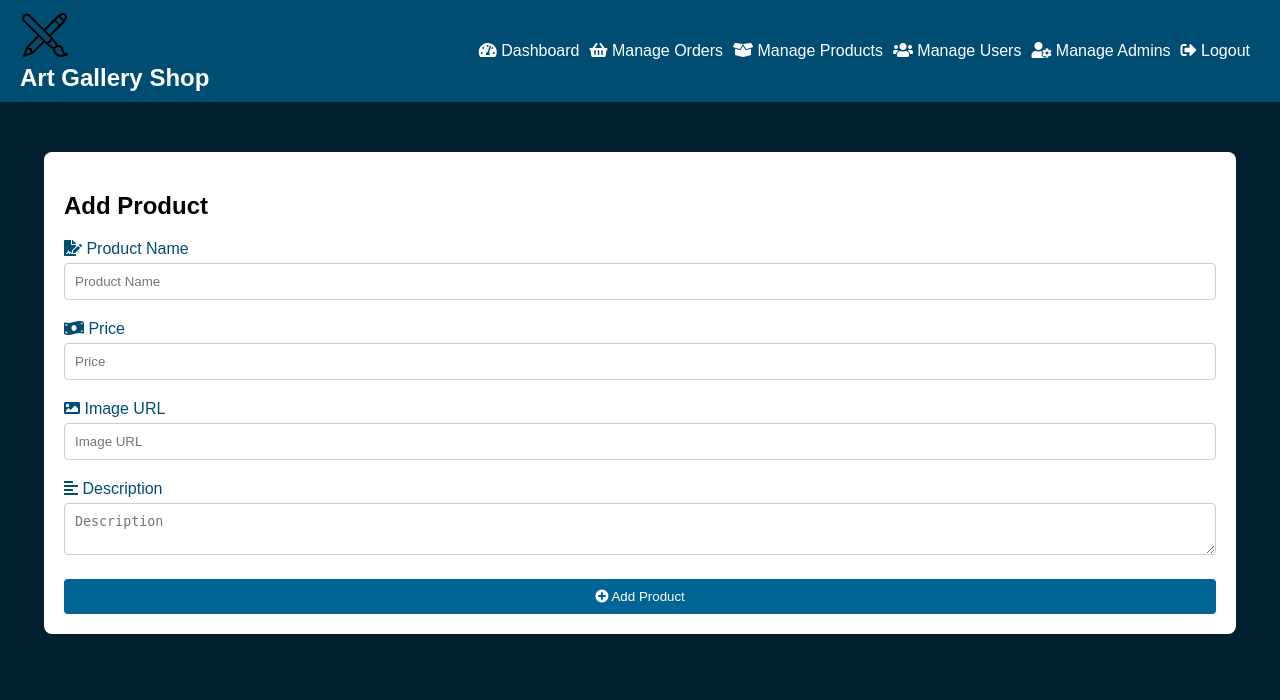
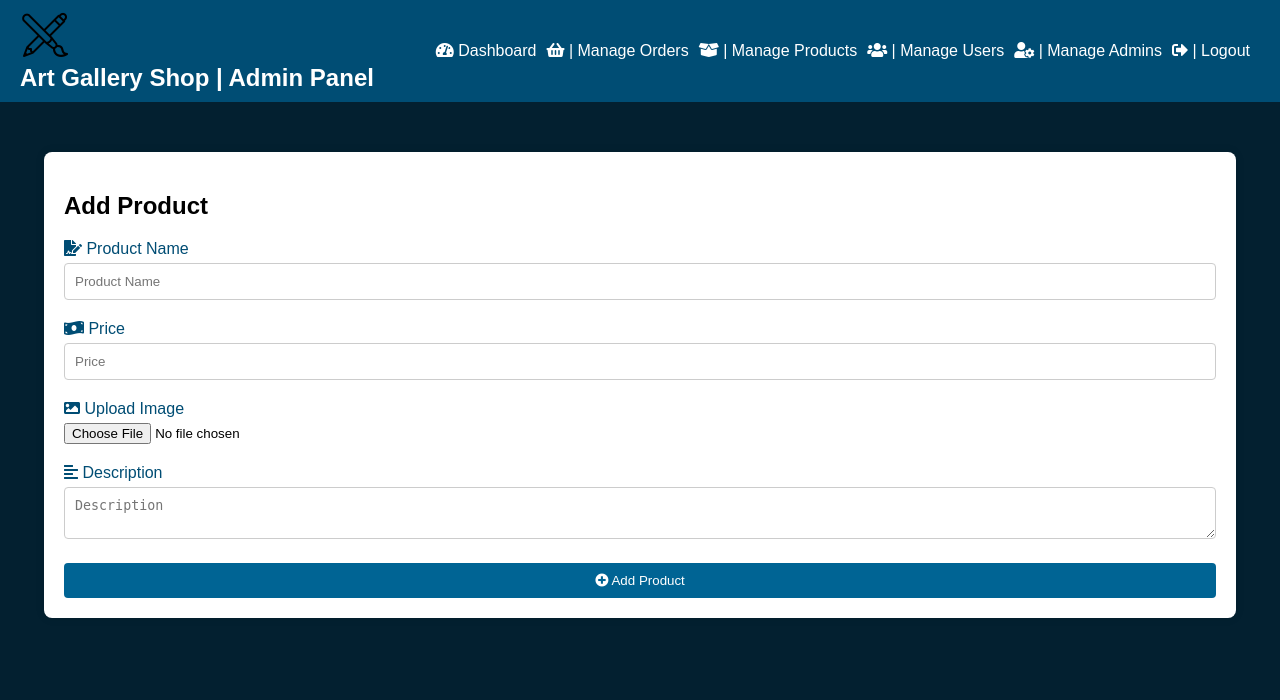
Before and after one commit to ashutosh989052/art_gallery_shop, a PHP site: page /admin/add_product.php in a window 1280 px wide. Shown: the top 700 px of the page. Run offline with PHP 8.4, Linux system fonts and the light colour scheme; a user stored in the database is signed in; some libraries are stand-ins or nearby versions.

Commit message:
modified:   admin/add_product.php 	modified:   admin/generate_pdf_II.php 	modified:   admin/navbar.php 	modified:   bill.php 	modified:   cart.php 	modified:   generate_pdf_II.php 	new file:   images/pexels-steve-4371628.jpg 	modified:   order_history.php

```diff
--- a/admin/add_product.php
+++ b/admin/add_product.php
@@ -10,17 +10,43 @@ if (!isset($_SESSION['admin_logged_in'])) {
 if ($_SERVER["REQUEST_METHOD"] == "POST") {
     $name = $_POST['name'];
     $price = $_POST['price'];
-    $image = $_POST['image'];
     $description = $_POST['description'];
 
-    $sql = "INSERT INTO products (name, price, image, description) VALUES ('$name', '$price', '$image', '$description')";
+    // File upload handling
+    $target_dir = "../images/";  // Folder where images will be stored
+    $image_name = basename($_FILES["image"]["name"]); // Get only file name
+    $target_file = $target_dir . $image_name;
+    $imageFileType = strtolower(pathinfo($target_file, PATHINFO_EXTENSION));
+    $file_size = $_FILES["image"]["size"];
+
+    // Allowed file types
+    $allowed_types = ["jpg", "jpeg", "png", "gif"];
+    $max_file_size = 2 * 1024 * 1024; // 2MB in bytes
+
+    // Validate file type and size
+    if (in_array($imageFileType, $allowed_types)) {
+        if ($file_size <= $max_file_size) {
+            if (move_uploaded_file($_FILES["image"]["tmp_name"], $target_file)) {
+                // Save only the image file name in the database
+                $sql = "INSERT INTO products (name, price, image, description) VALUES ('$name', '$price', '$image_name', '$description')";
+
                 if ($conn->query($sql) === TRUE) {
                     echo "New product added successfully";
                 } else {
                     echo "Error: " . $sql . "<br>" . $conn->error;
                 }
+            } else {
+                echo "Error uploading file.";
+            }
+        } else {
+            echo "File size must be 2 MB or smaller.";
+        }
+    } else {
+        echo "Invalid file type. Only JPG, JPEG, PNG, and GIF are allowed.";
+    }
 }
 ?>
+
 
 <!DOCTYPE html>
 <html lang="en">
@@ -38,7 +64,7 @@ if ($_SERVER["REQUEST_METHOD"] == "POST") {
 <?php include 'navbar.php'; ?>
     <div class="products-container">
         <h2>Add Product</h2>
-        <form action="add_product.php" method="post">
+        <form action="add_product.php" method="post" enctype="multipart/form-data">
     <div class="form-group">
         <label for="name"><i class="fas fa-file-signature"></i> Product Name</label>
         <input type="text" id="name" name="name" placeholder="Product Name" required>
@@ -48,8 +74,8 @@ if ($_SERVER["REQUEST_METHOD"] == "POST") {
         <input type="text" id="price" name="price" placeholder="Price" required>
     </div>
     <div class="form-group">
-                <label for="image"><i class="fas fa-image"></i> Image URL</label>
-                <input type="text" id="image" name="image" placeholder="Image URL" required>
+        <label for="image"><i class="fas fa-image"></i> Upload Image</label>
+        <input type="file" id="image" name="image" accept="image/*" required>
     </div>
     <div class="form-group">
         <label for="description"><i class="fas fa-align-left"></i> Description</label>
@@ -57,6 +83,7 @@ if ($_SERVER["REQUEST_METHOD"] == "POST") {
     </div>
     <button type="submit"><i class="fas fa-plus-circle"></i> Add Product</button>
 </form>
+
     </div>
     <footer class="footer">
         <p>&copy; 2024 Art Gallery Shop. All rights reserved.</p>
--- a/admin/navbar.php
+++ b/admin/navbar.php
@@ -2,14 +2,14 @@
 <nav class="navbar">
     <div class="logo">
         <img src="images/logo.png" alt="Logo">
-        <h1>Art Gallery Shop</h1>
+        <h1>Art Gallery Shop | Admin Panel</h1>
     </div>
     <ul class="nav-links">
         <li><a href="dashboard.php"><i class="fas fa-tachometer-alt"></i> Dashboard</a></li>
-        <li><a href="manage_orders.php"><i class="fas fa-shopping-basket"></i> Manage Orders</a></li>
-        <li><a href="manage_products.php"><i class="fas fa-box-open"></i> Manage Products</a></li>
-        <li><a href="manage_users.php"><i class="fas fa-users"></i> Manage Users</a></li>
-        <li><a href="manage_admins.php"><i class="fas fa-user-cog"></i> Manage Admins</a></li>
-        <li><a href="logout.php"><i class="fas fa-sign-out-alt"></i> Logout</a></li>
+        <li><a href="manage_orders.php"><i class="fas fa-shopping-basket"></i> | Manage Orders</a></li>
+        <li><a href="manage_products.php"><i class="fas fa-box-open"></i> | Manage Products</a></li>
+        <li><a href="manage_users.php"><i class="fas fa-users"></i> | Manage Users</a></li>
+        <li><a href="manage_admins.php"><i class="fas fa-user-cog"></i> | Manage Admins</a></li>
+        <li><a href="logout.php"><i class="fas fa-sign-out-alt"></i> | Logout</a></li>
     </ul>
 </nav>
--- a/cart.php
+++ b/cart.php
@@ -87,7 +87,6 @@ if (isset($_POST['add_to_cart'])) {
             </div>
             <ul class="suggestions" id="suggestions"></ul>
         </form>
-
     </div>
 
     <div class="product-grid">
--- a/generate_pdf_II.php
+++ b/generate_pdf_II.php
@@ -90,7 +90,7 @@ if (isset($_POST['order_id'])) {
         $pdf->Cell(30, 8, 'Quantity', 1, 0, 'C', 1);
         $pdf->Cell(40, 8, 'Price', 1, 0, 'C', 1);
         $pdf->Cell(40, 8, 'Total', 1, 1, 'C', 1);
-        $pdf->SetFont('helvetica', '', 10); // Normal font size
+        $pdf->SetFont('dejavusans', '', 10); // Normal font size
         $pdf->SetFillColor(255, 255, 255); // White background for table content
 
         // Output order details in table
@@ -113,7 +113,7 @@ if (isset($_POST['order_id'])) {
         $totalAmountX = $centerX - (120 + 40) / 2;
 
         // Add total amount row
-        $pdf->SetFont('helvetica', 'B', 10);
+        $pdf->SetFont('dejavusans', 'B', 10);
         $pdf->SetX($totalAmountX); // Center align the cell
         $pdf->Cell(120, 8, 'Total Amount', 1, 0, 'C', 1);
         $pdf->Cell(40, 8, '₹' . number_format($totalAmount, 2), 1, 1, 'C');
--- a/order_history.php
+++ b/order_history.php
@@ -20,7 +20,7 @@ if ($result && mysqli_num_rows($result) > 0) {
 }
 
 // Fetch order history for the user from the database
-$sql = "SELECT * FROM orders WHERE email = '$user_email' ORDER BY created_at DESC";
+$sql = "SELECT * FROM orders WHERE user_id = $user_id ORDER BY created_at DESC";
 $result = mysqli_query($connection, $sql);
 $orderHistory = [];
 if ($result && mysqli_num_rows($result) > 0) {
```
Also changed, not shown: admin/generate_pdf_II.php (+4 -4 lines), bill.php (+7 -9 lines), images/pexels-steve-4371628.jpg (added). Lines whose indentation alone changed are shown as unchanged.
